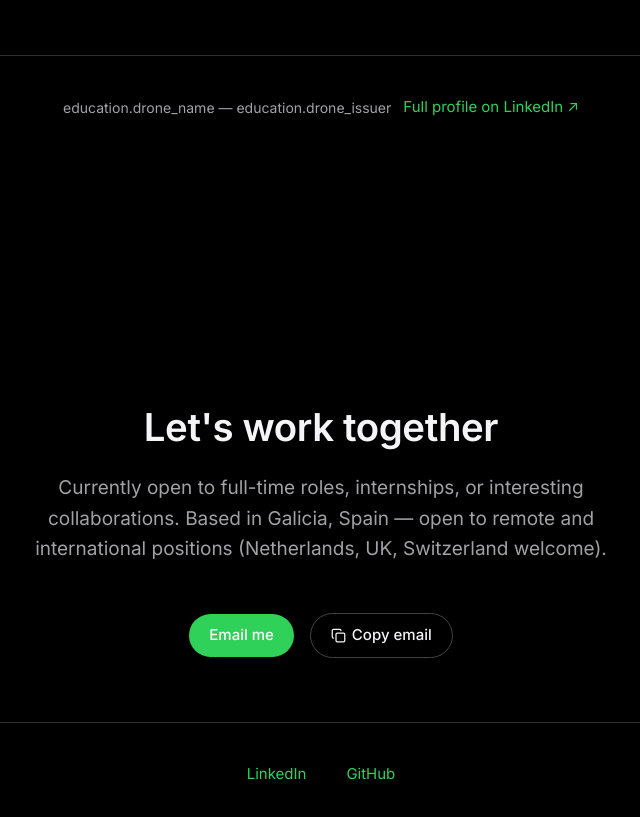
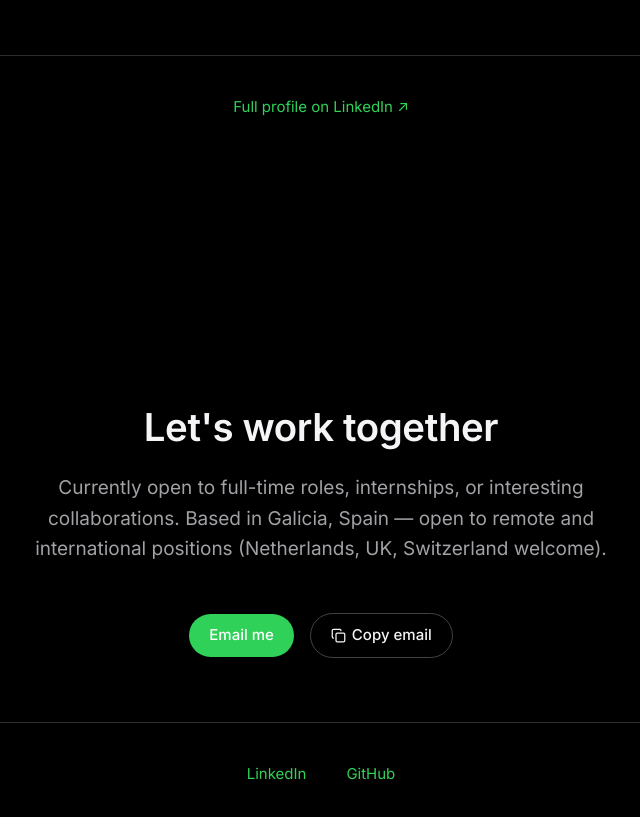
Before and after one commit to IsNotTheReal/me, a Next.js app: page /en in a window 1280 px wide. Shown: the part 5294-6111 px from the top of the page, without its empty margins (319-959 px from the left). Built offline with nearby package versions, Linux system fonts and the light colour scheme.

Commit message:
FInal commit
Final commit

```diff
--- a/components/sections/Education.tsx
+++ b/components/sections/Education.tsx
@@ -43,9 +43,6 @@ export default function EducationSection({
         {/* Certification + LinkedIn — lightweight closing line, no longer a full subsection */}
         <ScrollReveal>
           <div className="flex flex-wrap items-center justify-center gap-x-3 gap-y-2 text-center border-t border-hairline2 pt-10">
-            <span className="font-text text-[14px] text-gray2">
-              {t('drone_name')} — {t('drone_issuer')}
-            </span>
             <a
               href="https://www.linkedin.com/in/alexandre-mayo-esteiro/"
               target="_blank"
```
